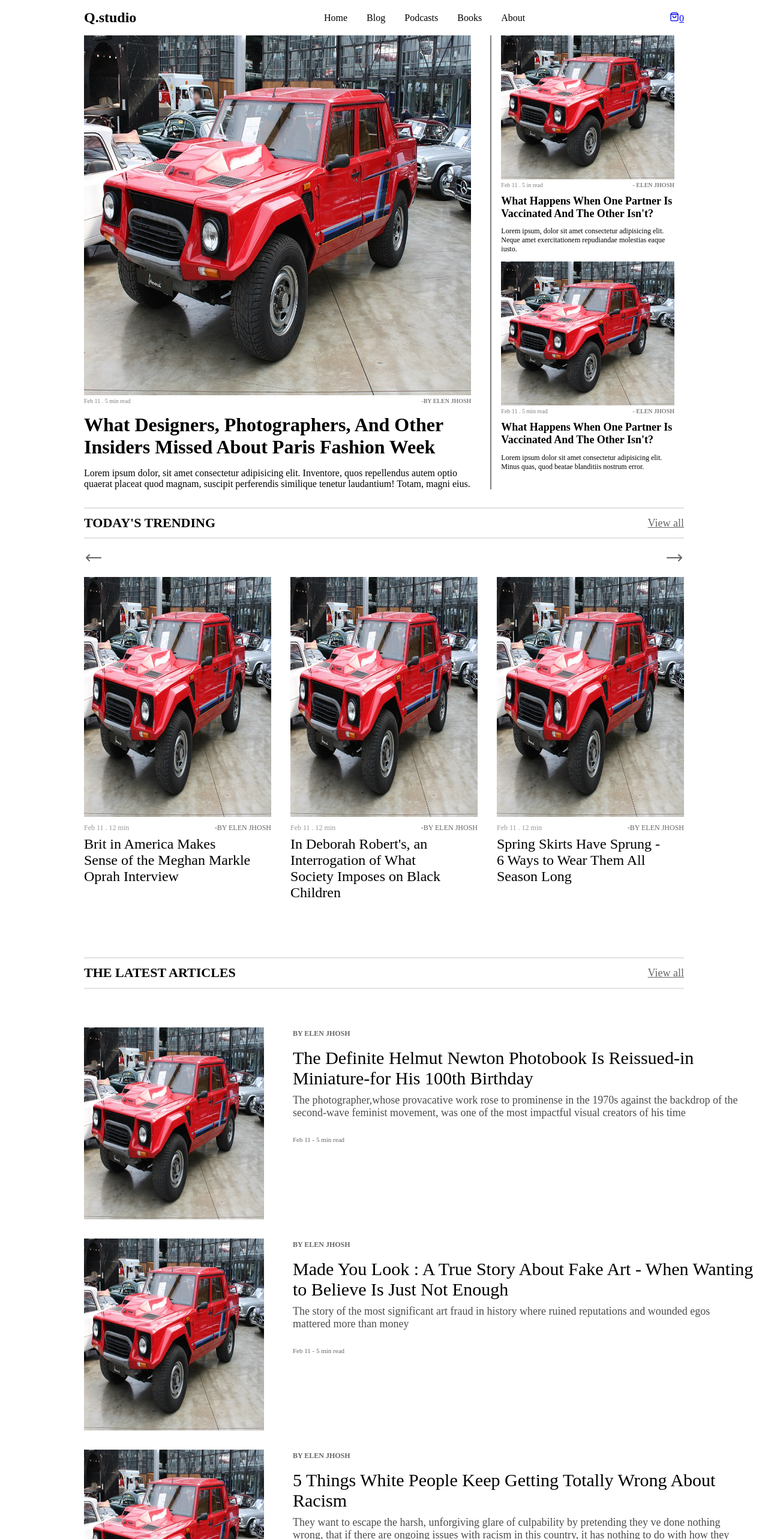
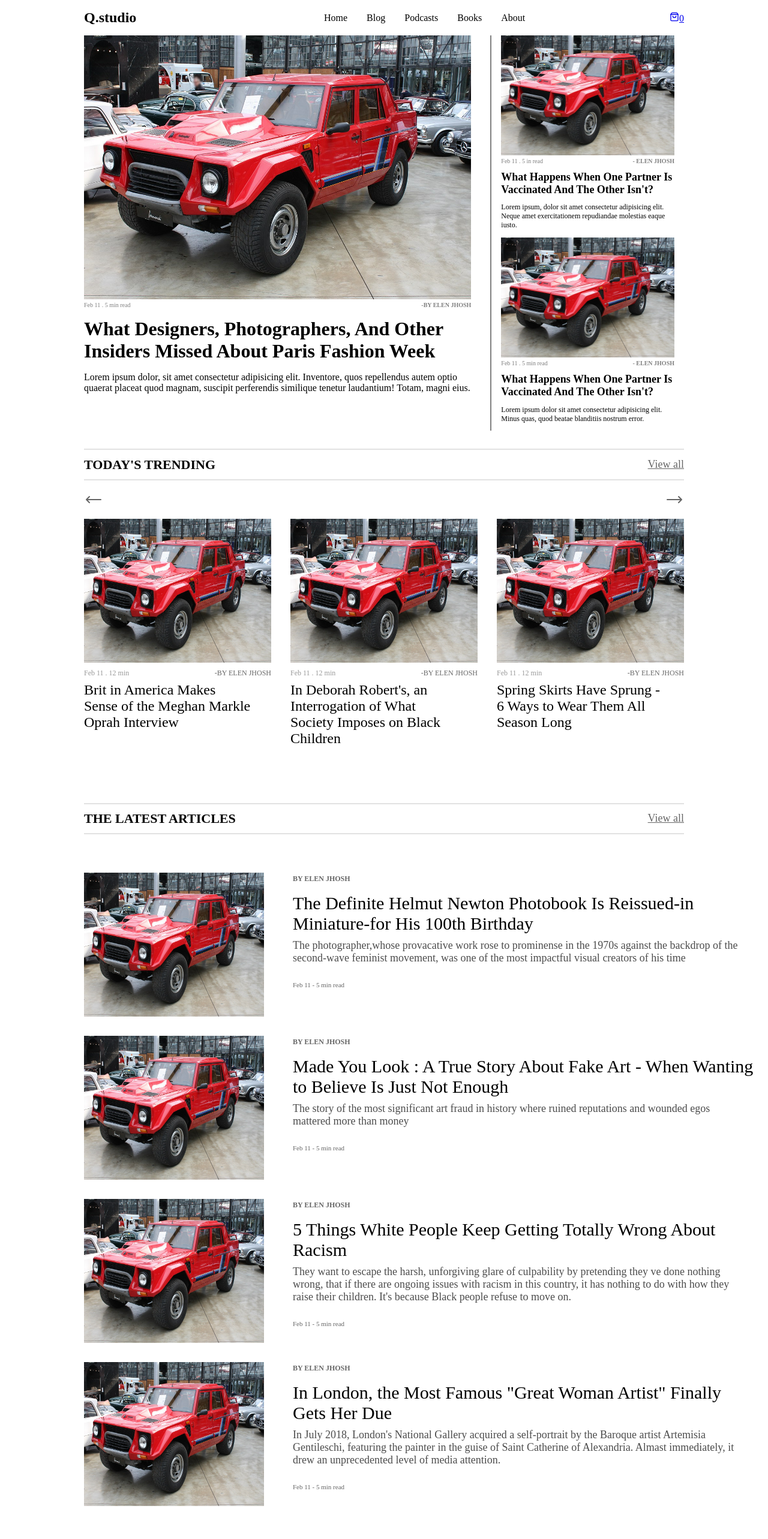
Before and after one commit to Daniyyel1/q-studio, a React (Vite) app: page / in a window 1280 px wide. Shown: the top 2566 px of the page at 60% size. Built offline with nearby package versions, Linux system fonts and the light colour scheme.

Commit message:
updated branch

```diff
--- a/src/components/pages/Home.jsx
+++ b/src/components/pages/Home.jsx
@@ -5,11 +5,11 @@ import Articles from '../subComponents/Articles'
 
 const Home = () => {
   return (
-    <home>
+    <div>
     <Banner />
      <Trending />
      <Articles />
-    </home>
+    </div>
   )
 }
 
--- a/src/components/styles.js
+++ b/src/components/styles.js
@@ -37,7 +37,7 @@ export const BannerWrapper = styled.div`
 
   .bigBanner img {
     width: 100%;
-    height: 75vh;
+    height: 55vh;
   }
 
   .bgInfo,
@@ -77,7 +77,7 @@ export const BannerWrapper = styled.div`
 
   .bannerPostCard img {
     width: 100%;
-    height: 30vh;
+    height: 25vh;
   }
 
   .bannerPostCard h2 {
@@ -111,7 +111,7 @@ export const TrendingWrapper = styled.section`
 
   .trendBox img {
     width: 100%;
-    height: 50vh;
+    height: 30vh;
   }
 
   .trendBox h2 {
@@ -177,7 +177,7 @@ export const ArticlesWrapper = styled.section`
 
   .artBox img {
     width: 300px;
-    height: 40vh;
+    height: 30vh;
   }
 
   .artInfo span {
@@ -317,13 +317,14 @@ export const BookContainer = styled.div`
 
 export const BookCardWrapper = styled.section`
 
+
   img{
     width: 100%;
-    height: 40vh;
+    height: 30vh;
   }
 
   h1{
-    font-size: 1.7rem;
+    font-size: 1.2rem;
     font-weight: 500;
   }
 
```
